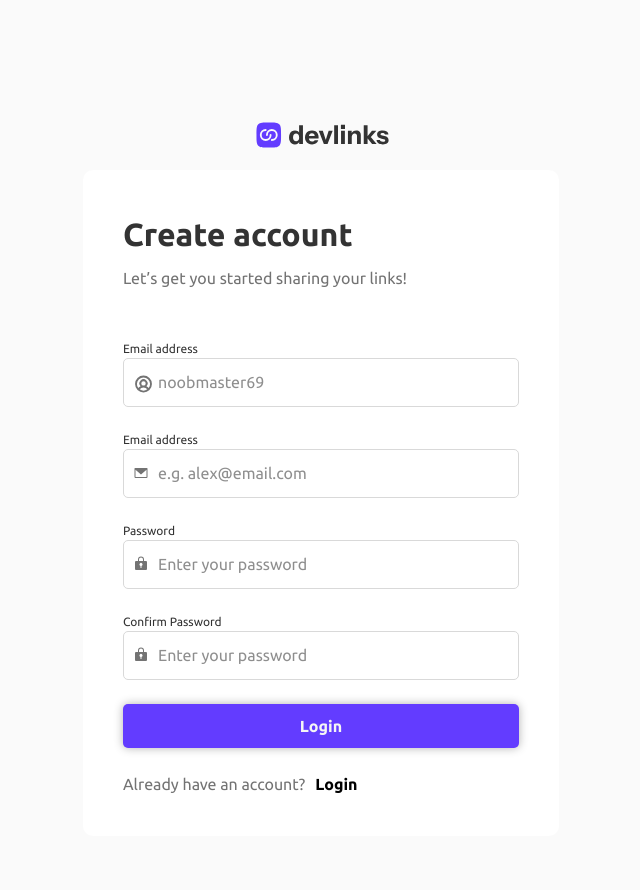
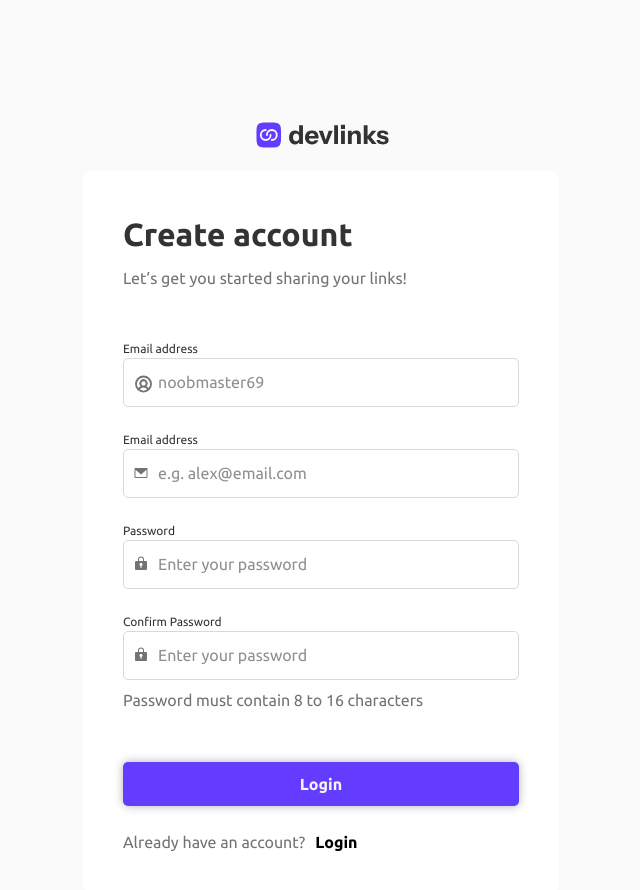
Before and after one commit to hidalest/link-sharing-app, a React (Vite) app: page / in a window 1280 px wide. Shown: the top 890 px of the page, without its empty margins (319-959 px from the left). Before the commit the page ends 836 px from the top, so only its background shows below. Built offline with nearby package versions, Linux system fonts and the light colour scheme.

Commit message:
feat: first iteration of adding the password requirements in the registration page

```diff
--- a/src/data.json
+++ b/src/data.json
@@ -171,7 +171,7 @@
             "passwordPlaceholder": "Enter your password",
             "confirmPasswordLabel": "Confirm Password",
             "confirmPasswordPlaceholder": "Enter your password",
-            "passwordInstructions": "Password must contain at least 8 characters",
+            "passwordInstructions": "Password must contain 8 to 16 characters",
             "loginButton": "Login",
             "registerInstructionsBtn": "Already have an account? ",
             "registerBtn": "Login"
--- a/src/interfaces.ts
+++ b/src/interfaces.ts
@@ -199,5 +199,6 @@ export interface SignupProps {
     usernameIcon: string;
     usernamePlaceholder: string;
     usernameLabel: string;
+    passwordInstructions: string;
   };
 }
--- a/src/layout/Authentication/components/Signup/Signup.tsx
+++ b/src/layout/Authentication/components/Signup/Signup.tsx
@@ -29,6 +29,7 @@ function Signup(props: SignupProps) {
     usernameIcon,
     usernamePlaceholder,
     usernameLabel,
+    passwordInstructions,
   } = signupPhase;
 
   const getEmailInputInfo = (isValid: boolean, inputValue: string) => {
@@ -94,6 +95,7 @@ function Signup(props: SignupProps) {
           inputLinkIcon={inputPasswordIcon}
         />
       </div>
+      <p>{passwordInstructions}</p>
       <Button priority='primary' className={styles.buttonLogin}>
         {loginButton}
       </Button>
```
